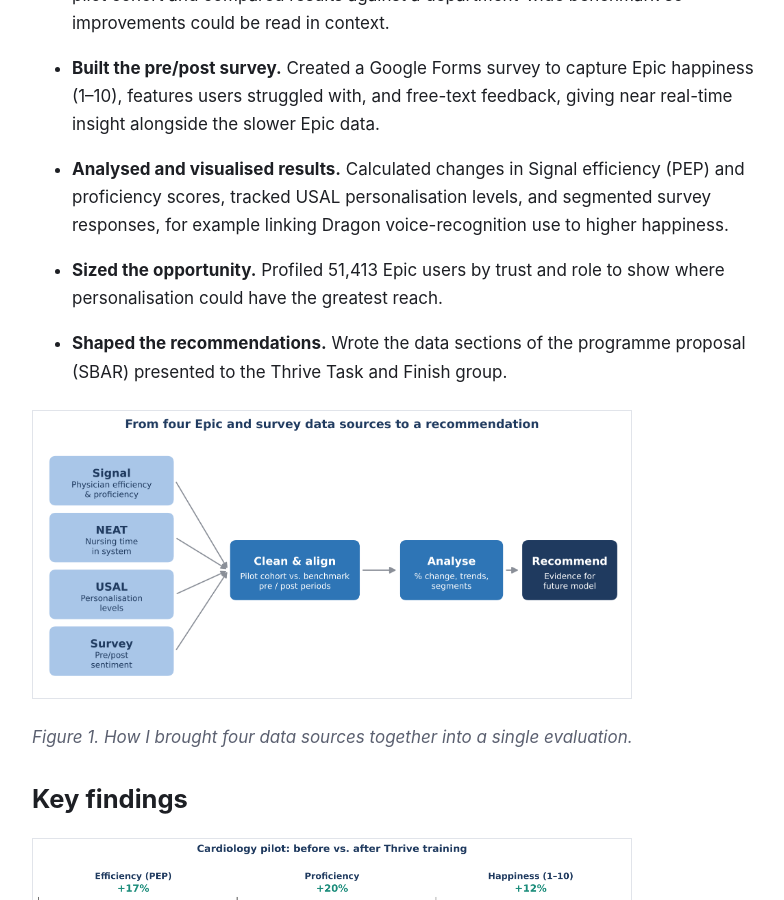
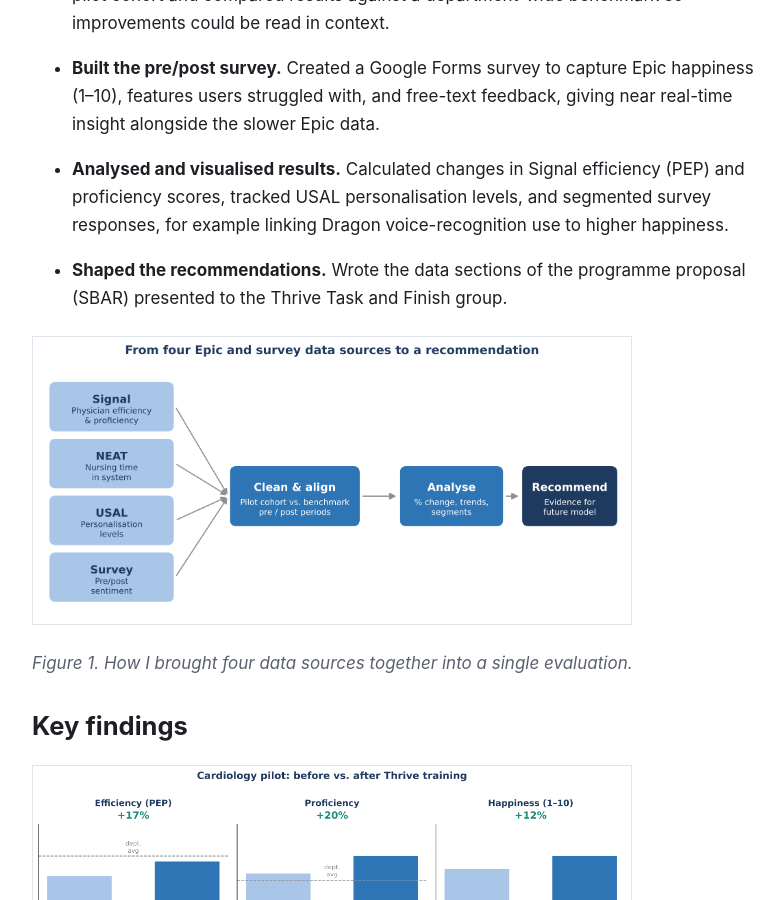
Before and after one commit to PerrinShanks-Cogito/discerninglearning, a Jekyll site: the page built from _data_work/2024-03-01-thrive-data-lead-case-study.md, in a window 1280 px wide and 900 px high, scrolled down 1570 px. Shown: the whole window, without its empty margins (80-864 px from the left). Built offline with Jekyll 4.4.1, drawn with Linux system fonts in a browser that asks for light colours.

Commit message:
Convert Word documents to Markdown

```diff
--- a/_data_work/2024-03-01-thrive-data-lead-case-study.md
+++ b/_data_work/2024-03-01-thrive-data-lead-case-study.md
@@ -48,8 +48,6 @@ Thrive ran six pilots across both trusts (Cardiology, ENT, Dermatology, Fracture
 
 - **Analysed and visualised results.** Calculated changes in Signal efficiency (PEP) and proficiency scores, tracked USAL personalisation levels, and segmented survey responses, for example linking Dragon voice-recognition use to higher happiness.
 
-- **Sized the opportunity.** Profiled 51,413 Epic users by trust and role to show where personalisation could have the greatest reach.
-
 - **Shaped the recommendations.** Wrote the data sections of the programme proposal (SBAR) presented to the Thrive Task and Finish group.
 
 <img src="/assets/images/uploads/word/thrive-data-lead-case-study/media/image1.png" title="Figure 1. How I brought four data sources together into a single evaluation." style="width:6.25in;height:3.01042in" alt="Figure 1. How I brought four data sources together into a single evaluation." />
```
